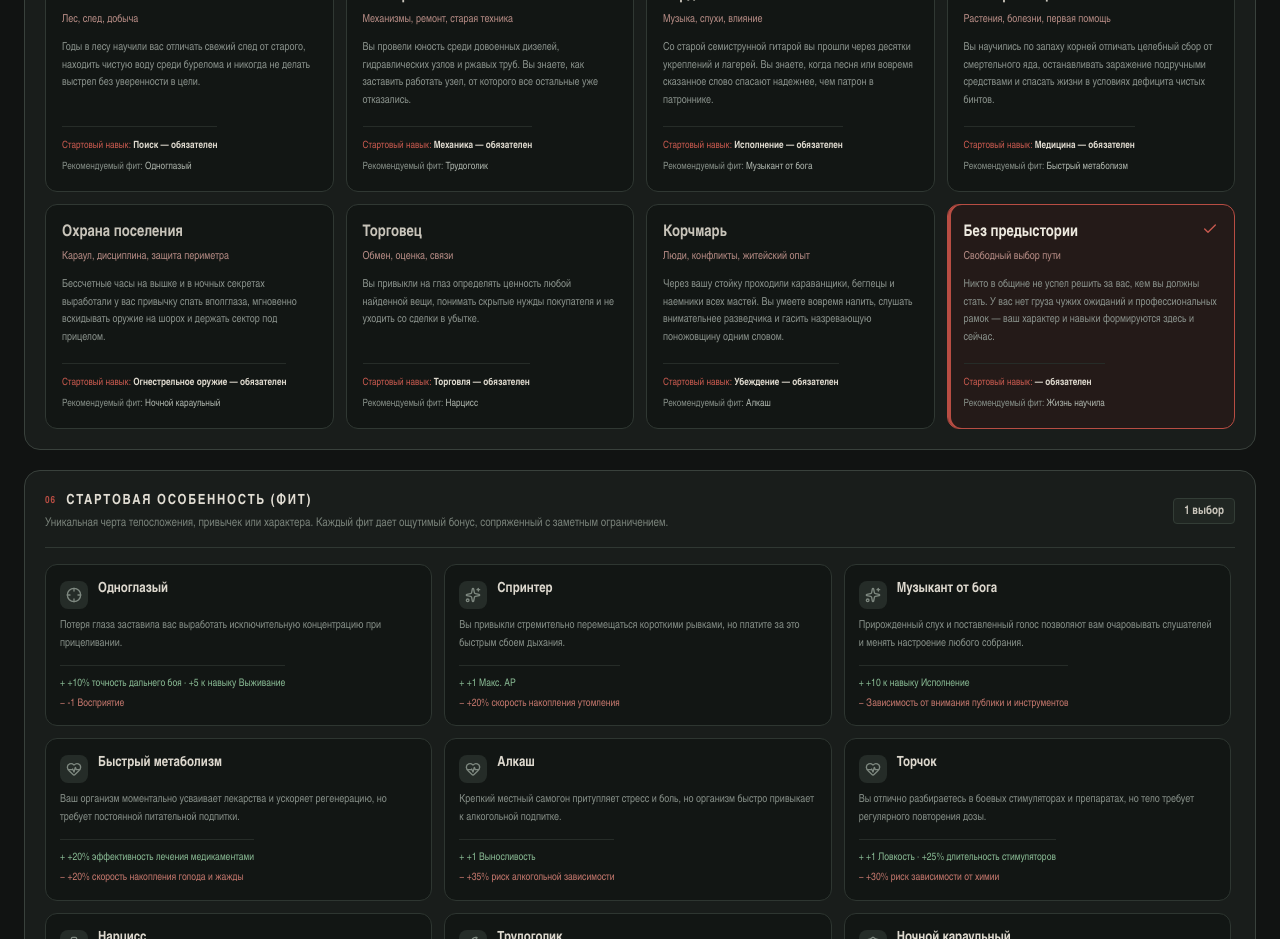
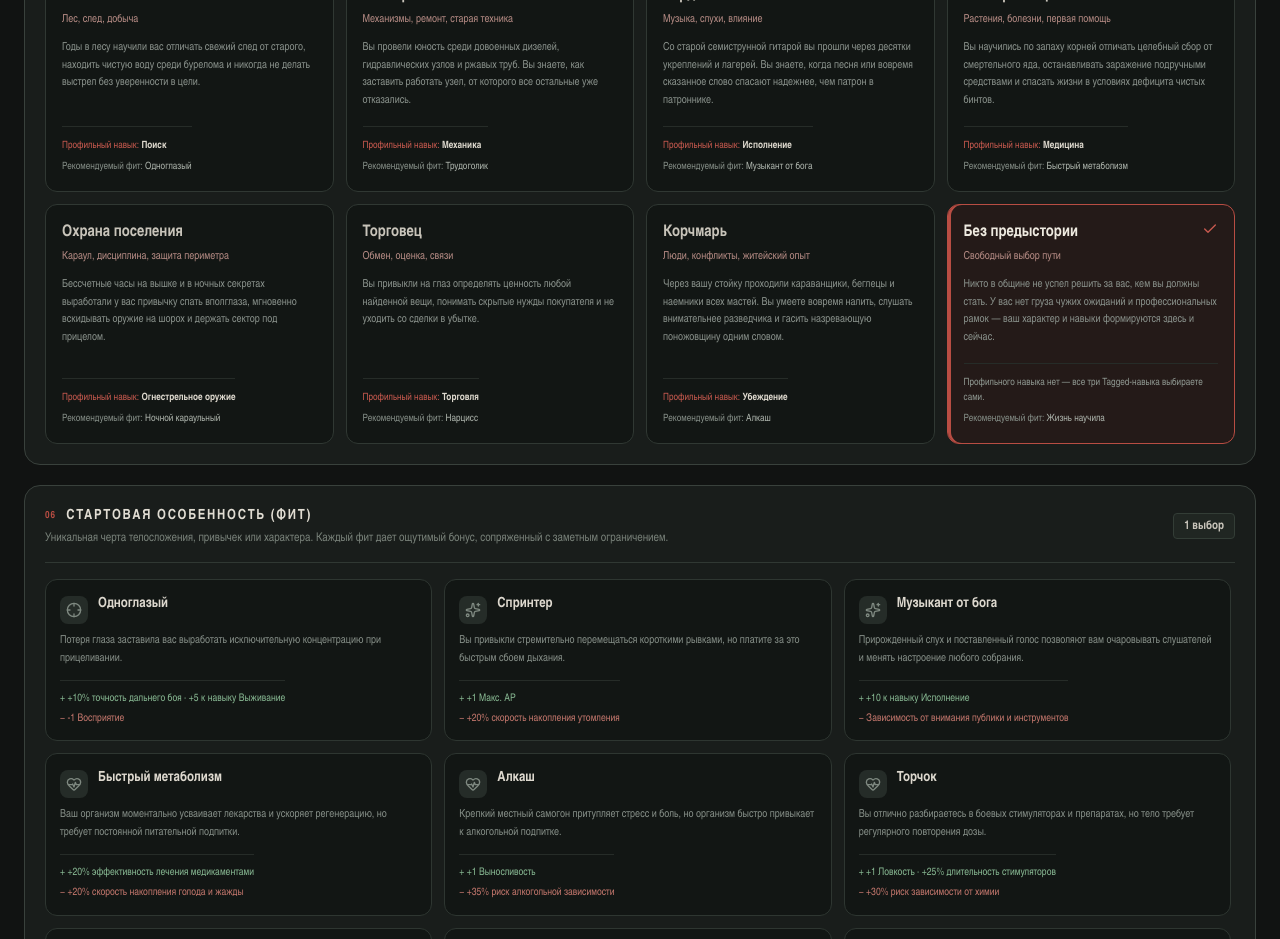
Before and after one commit to GKzk/RPG-Out-of-life, a React (Vite) app: page / in a window 1280 px wide. Shown: the part 1480-2419 px from the top of the page. Built offline with nearby package versions, Linux system fonts and the light colour scheme.

Commit message:
Allow no-background characters without mandatory skill

```diff
--- a/src/components/CharacterCreation.tsx
+++ b/src/components/CharacterCreation.tsx
@@ -571,9 +571,15 @@ export const CharacterCreation: React.FC = () => {
                   </div>
 
                   <div className="mt-4 pt-3 border-t border-[#262c28] space-y-1.5">
-                    <div className="text-[10px] text-[#c95a4f]">
-                      Стартовый навык: <span className="font-semibold text-[#ded9ce]">{coreSkillDef?.nameRu || item.coreSkill} — обязателен</span>
-                    </div>
+                    {item.coreSkill ? (
+                      <div className="text-[10px] text-[#c95a4f]">
+                        Профильный навык: <span className="font-semibold text-[#ded9ce]">{coreSkillDef?.nameRu}</span>
+                      </div>
+                    ) : (
+                      <div className="text-[10px] text-[#8f9891]">
+                        Профильного навыка нет — все три Tagged-навыка выбираете сами.
+                      </div>
+                    )}
                     {recFeatDef && (
                       <div className="text-[10px] text-[#858e87]">
                         Рекомендуемый фит: <span className="text-[#aeb5ad]">{recFeatDef.nameRu}</span>
```
